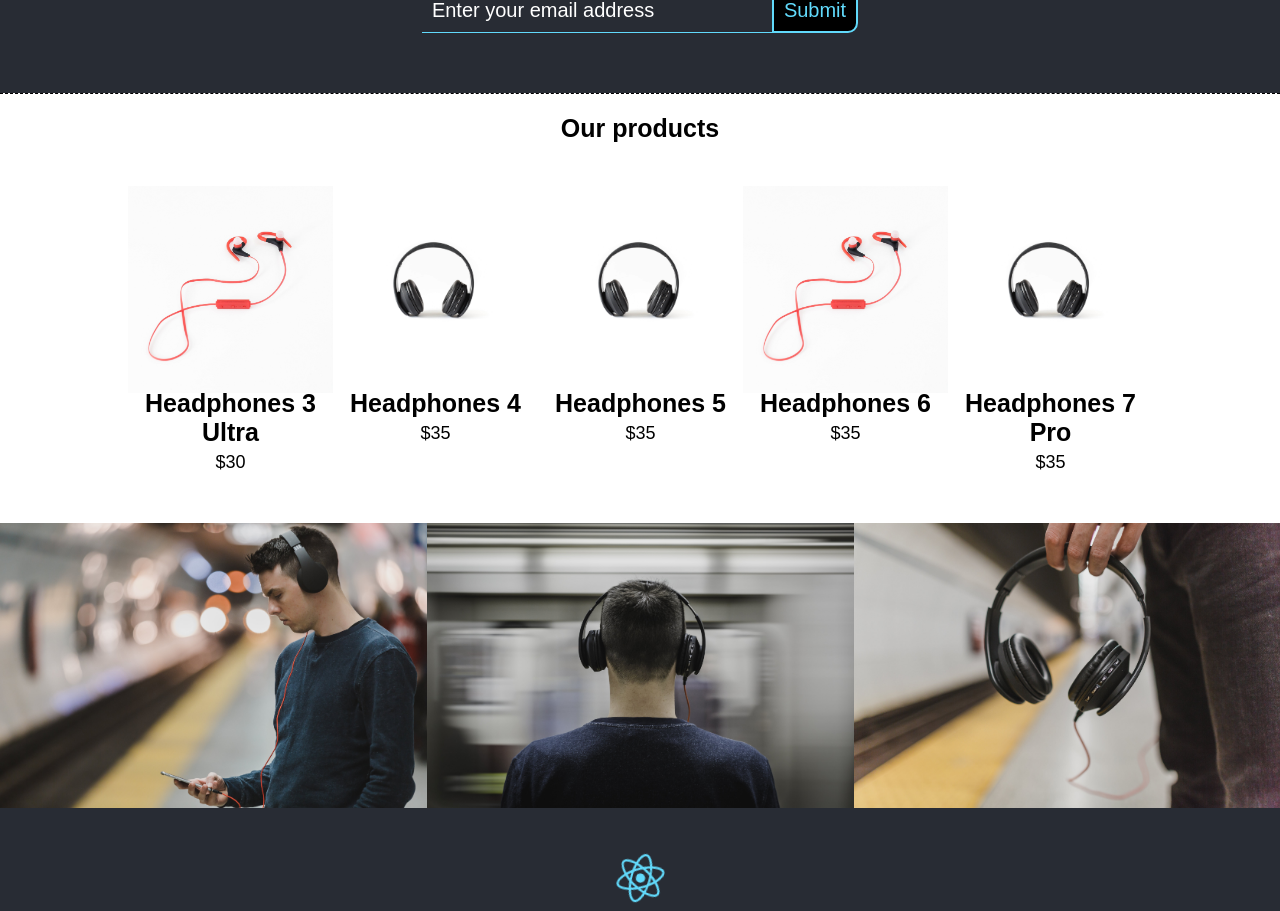
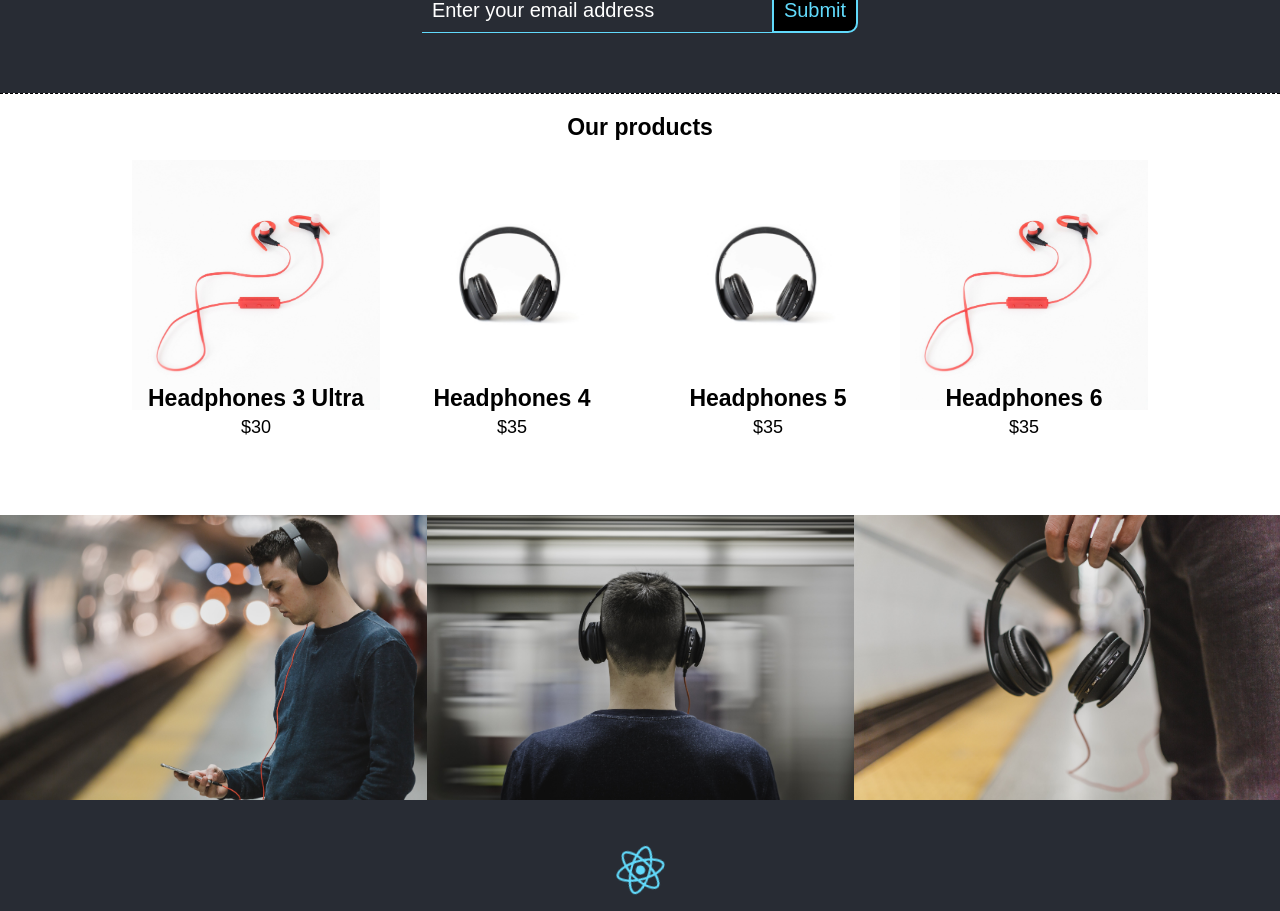
Before and after one commit to ruslanrohovskyidfei/Website-react, a React (Create React App) app: page /help in a window 1280 px wide. Shown: the part 986-1897 px from the top of the page. Built offline with nearby package versions, Linux system fonts and the light colour scheme.

Commit message:
Update products slider

```diff
--- a/src/Sections/ProductsSlider.tsx
+++ b/src/Sections/ProductsSlider.tsx
@@ -12,7 +12,7 @@ function ProductsSlider(){
         infinite: true,
         autoplay: true,
         speed: 500,
-        slidesToShow: 5,
+        slidesToShow: 4,
         slidesToScroll: 2,
         responsive: [
         {
--- a/src/Styles/Product/ProductPage.css
+++ b/src/Styles/Product/ProductPage.css
@@ -127,7 +127,7 @@
     display: none!important;
 }
 .products-slider h2 {
-    font-size: 25px;
+    font-size: 23px;
 }
 .slick-arrow {
     z-index: 2;
```
